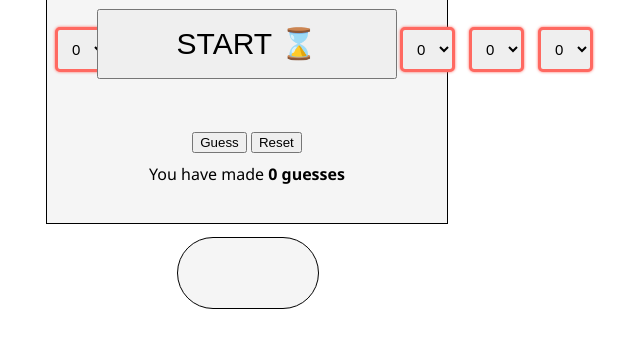
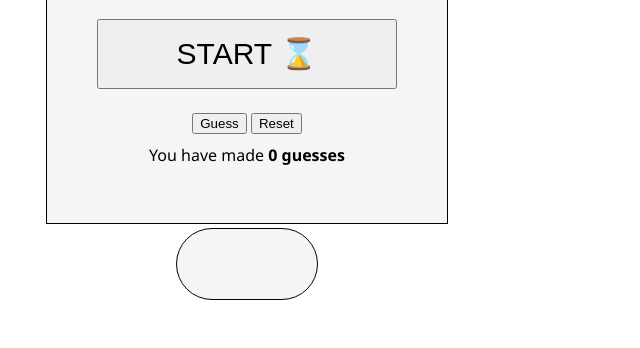
Before and after one commit to yoyosamo/code-breaker, a plain HTML site: page index.html in a window 1280 px wide. Shown: the part 76-424 px from the top of the page, without its empty margins (393-1033 px from the left). Drawn offline with Linux system fonts and the light colour scheme.

Commit message:
UI Fixes for Dynamic Codes
Fixed the visuals for longer codes to appear

```diff
--- a/index.html
+++ b/index.html
@@ -15,6 +15,7 @@
 <div id="container">
 	<div class="no-click">
 		<h1>&#x1F510; Code Breaker</h1>
+		<button id="startbtn">START &#x231b;</button>
 		<form id="options" autocomplete="off">
 			<table align="center">
 				<tr id="digits">
@@ -42,7 +43,7 @@
 			</div>
 			<span id="timertext">+<span id="timertext_no"></span> secs</span>
 		</div>
-		<button id="startbtn">START &#x231b;</button>
+
 </div>
 
 
--- a/script.js
+++ b/script.js
@@ -28,15 +28,7 @@ $(document).ready(function() {
 		alert("!!! IMPORTANT !!!\nThis page relies upon cookies, but it appears that they are not functioning as expected.\nYou could try running it in Firefox\n\nOtherwise, expect some functionality to be broken!\nPROCEED AT YOUR OWN RISK!");
 	}
 
-	//Create the code inptus
-	for(var i=0; i < digits; i++){ //For each of the inputs
-		$('#digits').append('<td><select id="digit' + i + '" name="digit' + i + '" class="wrong" title="Enter a value for digit ' + (i+1) + '"></select></td>'); //Add a blank dropdown to the table
-		for(var j=0; j < 10; j++){ //For each of the numbers
-			$('#digit'+i).append('<option value="' + j + '">' + j + '</option>'); //Add an option to the dropdown
-		}
-		//Then create the feedback labels
-		$('#labels').append('<td id="label' + i + '" class="feedback">&nbsp;</td>');
-	}
+
 
 
 	$('#startbtn').click( function() { start(); }); //Start when the start button is clicked
@@ -112,12 +104,27 @@ function initial(){ //Get everything set up
 
 function start(){ //To start the game:
 
+	//Create the code inptus
+	for(var i=0; i < digits; i++){ //For each of the inputs
+		$('#digits').append('<td><select id="digit' + i + '" name="digit' + i + '" class="wrong" title="Enter a value for digit ' + (i+1) + '"></select></td>'); //Add a blank dropdown to the table
+		for(var j=0; j < 10; j++){ //For each of the numbers
+			$('#digit'+i).append('<option value="' + j + '">' + j + '</option>'); //Add an option to the dropdown
+		}
+		//Then create the feedback labels
+		$('#labels').append('<td id="label' + i + '" class="feedback">&nbsp;</td>');
+	}
+
+	//Set width of the container div
+	if($("#digits").width() > 400){  //If the container is smaller than the table
+		$("#container").css("width", $("#digits").width()); //Set it to the size of the table
+	}
+
 	//Enable the options
 	$('.no-click').css({'pointer-events' : 'all',
 						 'cursor' : 'auto'});
 
 	//Hide the START button
-	$("#startbtn").css('visibility', 'hidden');
+	$("#startbtn").css('display', 'none');
 
 	//Start the timer
 	countdownInit();
--- a/style.css
+++ b/style.css
@@ -83,8 +83,7 @@ body {
 	width: 300px;
 	height:70px;
 
-	position: relative;
-	top: -280px;
+	pointer-events: auto;
 
 	font-size: 30px;
 
@@ -93,9 +92,10 @@ body {
 .timer {
 	height: 50px;
 	width: 120px;
-	position: relative;
-	top: 20px;
-	left: 130px;
+
+	margin: auto;
+	margin-top: 40px;
+
 	border-radius: 40px;
 	border: 1px solid black;
 	font-size: 50px;
```
